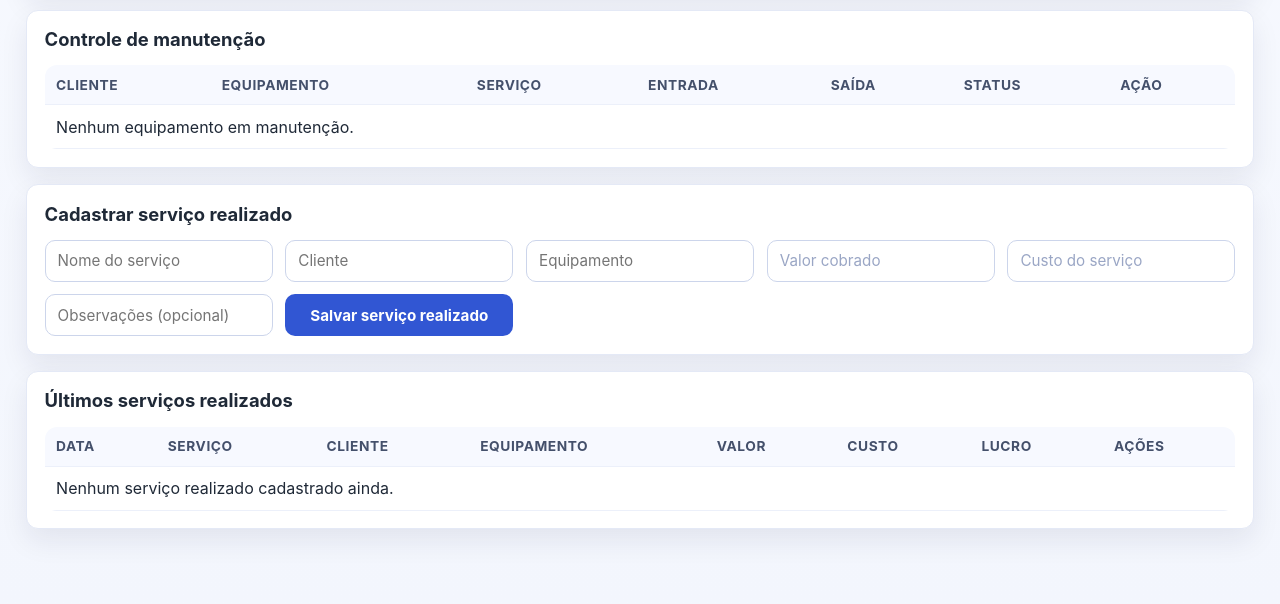
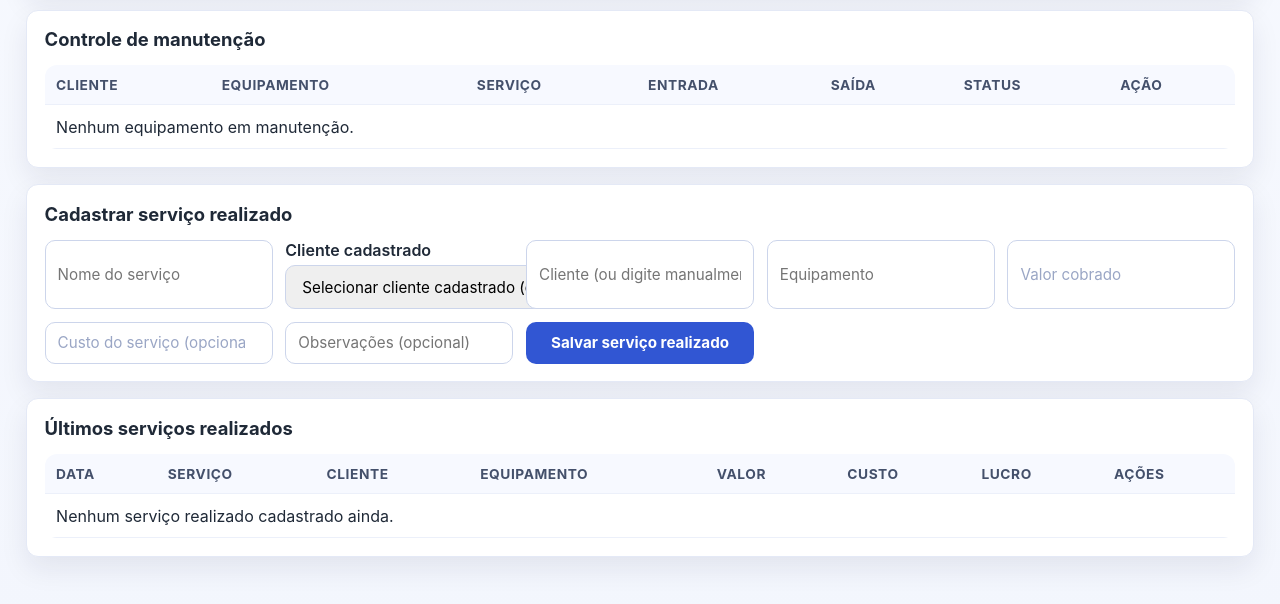
Before and after one commit to FelipeWelter/lojaWeb, a Flask app: page /servicos in a window 1280 px wide. Shown: the part 582-1186 px from the top of the page. Before the commit the page ends 1145 px from the top, so only its background shows below. Run offline with Flask 3, Linux system fonts and the light colour scheme; the visitor is signed in with stand-in values (Sample User, id 1).

Commit message:
Permite selecionar cliente cadastrado e custo opcional em serviços

```diff
--- a/app.py
+++ b/app.py
@@ -1,6 +1,6 @@
 from collections import Counter
 from datetime import datetime, timedelta
-from decimal import Decimal
+from decimal import Decimal, InvalidOperation
 from functools import wraps
 from io import BytesIO
 import os
@@ -273,11 +273,12 @@ def _render_sale_receipt_html(sale: Sale):
       <div class='header'>
         <div class='brand'>LojaWeb - Recibo de Venda</div>
         <div class='meta'>Emissão: {datetime.utcnow().strftime('%d/%m/%Y %H:%M')}</div>
+        <div class='meta'>Loja: LojaWeb</div>
       </div>
       <div class='box'><div class='title'>Dados do cliente</div>
-        Nome: {sale.client.name}<br/>CPF: {sale.client.cpf or '-'}<br/>Telefone: {sale.client.phone or '-'}
+        Nome do cliente: {sale.client.name}<br/>CPF: {sale.client.cpf or '-'}<br/>Telefone: {sale.client.phone or '-'}
       </div>
-      <table><tr><th>Venda</th><th>Produto</th><th>Qtd</th><th>Subtotal</th><th>Total</th></tr>
+      <table><tr><th>Venda</th><th>Produto vendido</th><th>Qtd</th><th>Subtotal</th><th>Total</th></tr>
       <tr><td>{sale.sale_name}</td><td>{sale.product.name}</td><td>{sale.quantity}</td><td>R$ {Decimal(sale.subtotal):.2f}</td><td>R$ {Decimal(sale.total):.2f}</td></tr></table>
       <div class='total'>Total do recibo: R$ {Decimal(sale.total):.2f}</div>
       <div class='footer'>Documento gerado automaticamente pelo sistema LojaWeb.</div>
@@ -293,10 +294,15 @@ def _render_service_receipt_html(service: ServiceRecord):
       <div class='header'>
         <div class='brand'>LojaWeb - Recibo de Serviço</div>
         <div class='meta'>Emissão: {datetime.utcnow().strftime('%d/%m/%Y %H:%M')}</div>
+        <div class='meta'>Loja: LojaWeb</div>
       </div>
-      <div class='box'><div class='title'>Dados do atendimento</div>
-        Cliente: {service.client_name}<br/>Serviço: {service.service_name}<br/>Equipamento: {service.equipment}
+      <div class='box'><div class='title'>Dados do cliente</div>
+        Nome do cliente: {service.client_name}
       </div>
+      <table>
+        <tr><th>O que foi feito</th><th>Equipamento</th><th>Valor</th></tr>
+        <tr><td>{service.service_name}</td><td>{service.equipment}</td><td>R$ {Decimal(service.total_price):.2f}</td></tr>
+      </table>
       <div class='box'><div class='title'>Resumo financeiro</div>
         Valor cobrado: R$ {Decimal(service.total_price):.2f}<br/>
         Custo: R$ {Decimal(service.cost):.2f}<br/>
@@ -1327,9 +1333,23 @@ def servicos():
         service_name = (request.form.get('service_name') or '').strip()
         client_name = (request.form.get('client_name') or '').strip()
         equipment = (request.form.get('equipment') or '').strip()
-        total_price = Decimal(request.form.get('total_price') or '0')
-        cost = Decimal(request.form.get('cost') or '0')
         notes = (request.form.get('notes') or '').strip() or None
+
+        client_id_raw = (request.form.get('client_id') or '').strip()
+        if client_id_raw:
+            try:
+                client = Client.query.get(int(client_id_raw))
+            except ValueError:
+                client = None
+            if client:
+                client_name = client.name
+
+        try:
+            total_price = Decimal(request.form.get('total_price') or '0')
+            cost = Decimal(request.form.get('cost') or '0')
+        except InvalidOperation:
+            flash('Preço e custo devem ser numéricos.', 'danger')
+            return redirect(url_for('servicos'))
 
         if not service_name or not client_name or not equipment:
             flash('Preencha serviço, cliente e equipamento.', 'danger')
@@ -1354,11 +1374,13 @@ def servicos():
 
     recent_services = ServiceRecord.query.order_by(ServiceRecord.created_at.desc()).limit(10).all()
     maintenance_tickets = MaintenanceTicket.query.order_by(MaintenanceTicket.entry_date.desc()).limit(20).all()
+    clients = Client.query.order_by(Client.name.asc()).all()
     return render_template(
         'services.html',
         services=service_catalog,
         recent_services=recent_services,
         maintenance_tickets=maintenance_tickets,
+        clients=clients,
     )
 
 
--- a/templates/services.html
+++ b/templates/services.html
@@ -81,10 +81,19 @@
   <form method="post" class="grid form-grid">
     <input type="hidden" name="form_type" value="service_record" />
     <input name="service_name" placeholder="Nome do serviço" required />
-    <input name="client_name" placeholder="Cliente" required />
+    <label>
+      Cliente cadastrado
+      <select name="client_id">
+        <option value="">Selecionar cliente cadastrado (opcional)</option>
+        {% for client in clients %}
+        <option value="{{ client.id }}">{{ client.name }}</option>
+        {% endfor %}
+      </select>
+    </label>
+    <input name="client_name" placeholder="Cliente (ou digite manualmente)" />
     <input name="equipment" placeholder="Equipamento" required />
     <input name="total_price" type="number" min="0" step="0.01" placeholder="Valor cobrado" required />
-    <input name="cost" type="number" min="0" step="0.01" placeholder="Custo do serviço" required />
+    <input name="cost" type="number" min="0" step="0.01" placeholder="Custo do serviço (opcional)" />
     <input name="notes" placeholder="Observações (opcional)" />
     <button type="submit">Salvar serviço realizado</button>
   </form>
```
